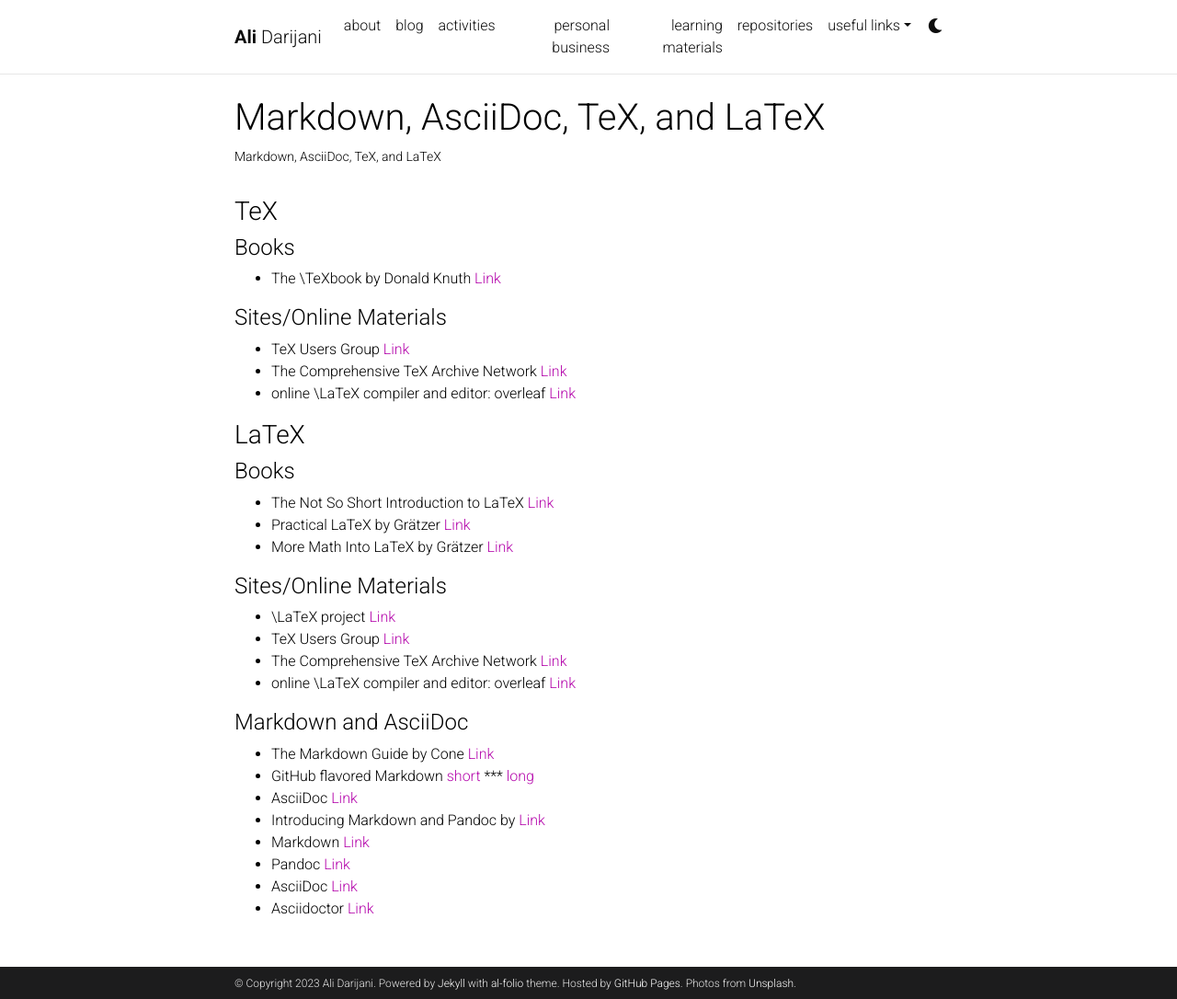
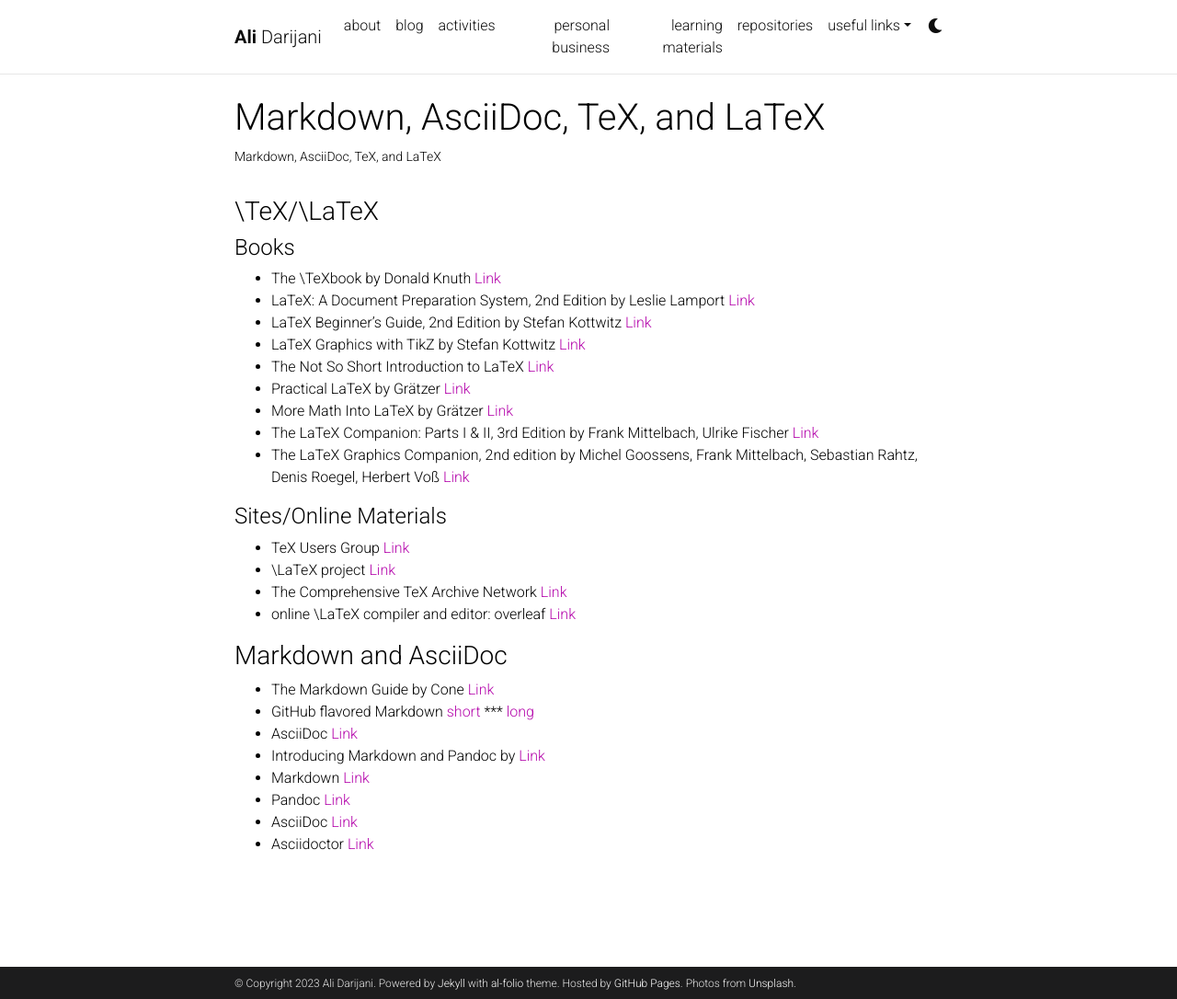
Before and after one commit to adarijani/adarijani.github.io_archived, a Jekyll site: the page built from _projects/t_03_typesetting.md, in a window 1280 px wide and 1086 px high. Shown: the whole window at 92% size. Built offline with Jekyll 4.4.1, drawn with Linux system fonts in a browser that asks for light colours; comment, search, counter and statistics services are not loaded; a style sheet for code colours, icons or effects is not loaded.

Commit message:
Update t_03_typesetting.md

```diff
--- a/_projects/t_03_typesetting.md
+++ b/_projects/t_03_typesetting.md
@@ -7,34 +7,28 @@
 category: teaching
 ---
 
-### TeX
+### \TeX/\LaTeX
 
 #### Books
 
 * The \TeXbook by Donald Knuth [Link](https://www.ctan.org/pkg/texbook?lang=en)
+* LaTeX: A Document Preparation System, 2nd Edition by Leslie Lamport [Link](https://www.informit.com/store/latex-a-document-preparation-system-9780201529838?ranMID=24808)
+* LaTeX Beginner’s Guide, 2nd Edition by Stefan Kottwitz [Link](https://www.oreilly.com/library/view/latex-beginners-guide/9781801078658/)
+* LaTeX Graphics with TikZ by Stefan Kottwitz [Link](https://www.oreilly.com/library/view/latex-graphics-with/9781804618233/)
+* The Not So Short Introduction to LaTeX [Link](https://tobi.oetiker.ch/lshort/lshort.pdf)
+* Practical LaTeX by Grätzer [Link](https://link.springer.com/book/10.1007/978-3-319-06425-3)
+* More Math Into LaTeX by Grätzer [Link](https://link.springer.com/book/10.1007/978-3-319-23796-1)
+* The LaTeX Companion: Parts I & II, 3rd Edition by Frank Mittelbach, Ulrike Fischer [Link](https://www.informit.com/store/latex-companion-parts-i-ii-3rd-edition-9780138166489?ranMID=24808)
+* The LaTeX Graphics Companion, 2nd edition by Michel Goossens, Frank Mittelbach, Sebastian Rahtz, Denis Roegel, Herbert Voß [Link](https://www.lehmanns.de/shop/mathematik-informatik/58611042-9783965433038-the-latex-graphics-companion)
 
 #### Sites/Online Materials
 
 * TeX Users Group [Link](https://tug.org/)
+* \LaTeX project [Link](https://www.latex-project.org/)
 * The Comprehensive TeX Archive Network [Link](https://ctan.org/)
 * online \LaTeX compiler and editor: overleaf [Link](https://www.overleaf.com/)
 
-### LaTeX
-
-#### Books
-
-* The Not So Short Introduction to LaTeX [Link](https://tobi.oetiker.ch/lshort/lshort.pdf)
-* Practical LaTeX by Grätzer [Link](https://link.springer.com/book/10.1007/978-3-319-06425-3)
-* More Math Into LaTeX by Grätzer [Link](https://link.springer.com/book/10.1007/978-3-319-23796-1)
-
-#### Sites/Online Materials
-
-* \LaTeX project [Link](https://www.latex-project.org/)
-* TeX Users Group [Link](https://tug.org/)
-* The Comprehensive TeX Archive Network [Link](https://ctan.org/)
-* online \LaTeX compiler and editor: overleaf [Link](https://www.overleaf.com/)
-
-#### Markdown and AsciiDoc
+### Markdown and AsciiDoc
 
 * The Markdown Guide by Cone [Link](https://www.markdownguide.org/book/)
 * GitHub flavored Markdown [short](https://docs.github.com/en/get-started/writing-on-github/getting-started-with-writing-and-formatting-on-github/basic-writing-and-formatting-syntax) *** [long](https://github.github.com/gfm/)
```
